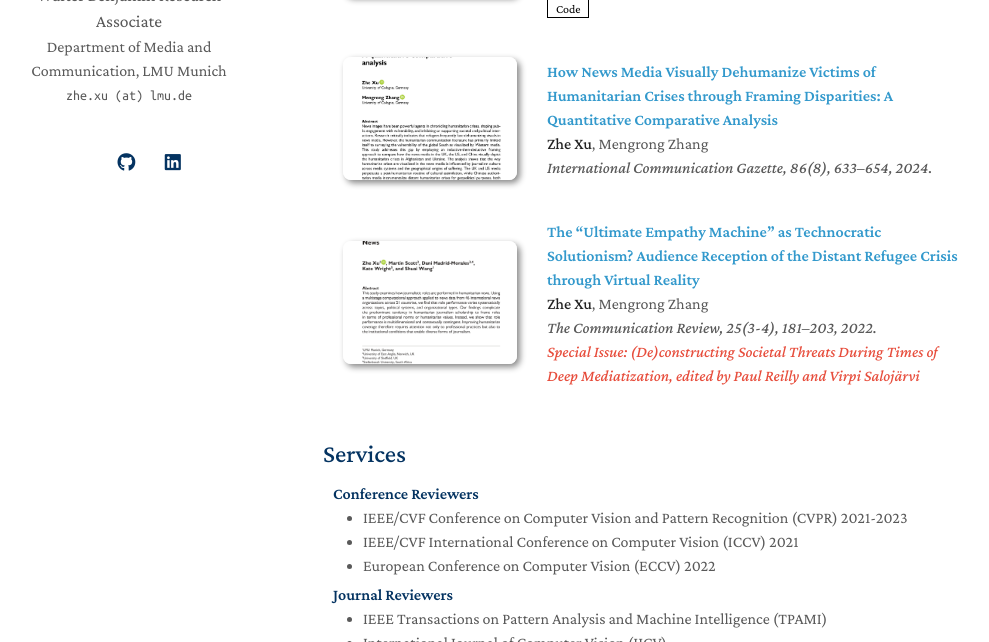
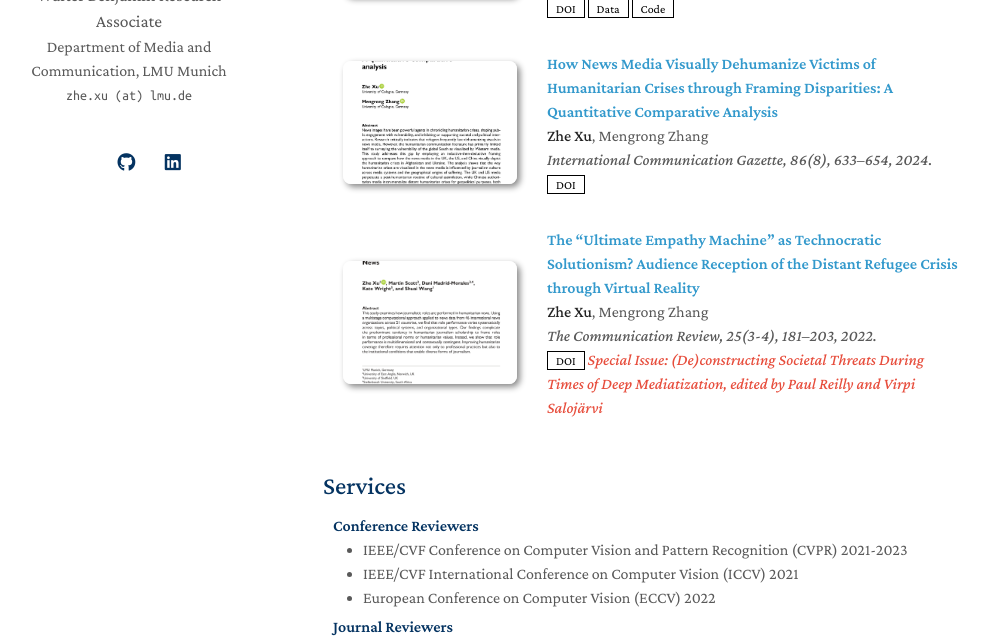
Before and after one commit to zhexuphd/newweb, a Jekyll site: the page built from index.md, in a window 1280 px wide and 900 px high, scrolled down 801 px, cut to the strip 258-900 px from the top of the window. Shown: the whole strip, without its empty margins (147-1136 px from the left). Built offline with Jekyll 4.4.1, drawn with Linux system fonts in a browser that asks for light colours; a style sheet for code colours, icons or effects is not loaded; our own code applies the rules of GitHub Pages for plain Markdown files.

Commit message:
Update publications.md

```diff
--- a/_includes/publications.md
+++ b/_includes/publications.md
@@ -16,13 +16,22 @@
     {% endif %}
   </div>
   <div class="col-sm-9" style="position: relative;padding-right: 15px;padding-left: 20px;">
-      <div class="title"><a href="{{ link.pdf }}">{{ link.title }}</a></div>
+      <div class="title">
+        {% assign title_url = link.doi | default: link.pdf %}
+        {% if title_url %}<a href="{{ title_url }}">{{ link.title }}</a>{% else %}{{ link.title }}{% endif %}
+      </div>
       <div class="author">{{ link.authors }}</div>
       <div class="periodical"><em>{{ link.conference }}</em>
       </div>
     <div class="links">
+      {% if link.doi %}
+      <a href="{{ link.doi }}" class="btn btn-sm z-depth-0" role="button" target="_blank" style="font-size:12px;">DOI</a>
+      {% endif %}
       {% if link.pdf %}
       <a href="{{ link.pdf }}" class="btn btn-sm z-depth-0" role="button" target="_blank" style="font-size:12px;">PDF</a>
+      {% endif %}
+      {% if link.data %}
+      <a href="{{ link.data }}" class="btn btn-sm z-depth-0" role="button" target="_blank" style="font-size:12px;">Data</a>
       {% endif %}
       {% if link.code %}
       <a href="{{ link.code }}" class="btn btn-sm z-depth-0" role="button" target="_blank" style="font-size:12px;">Code</a>
```
